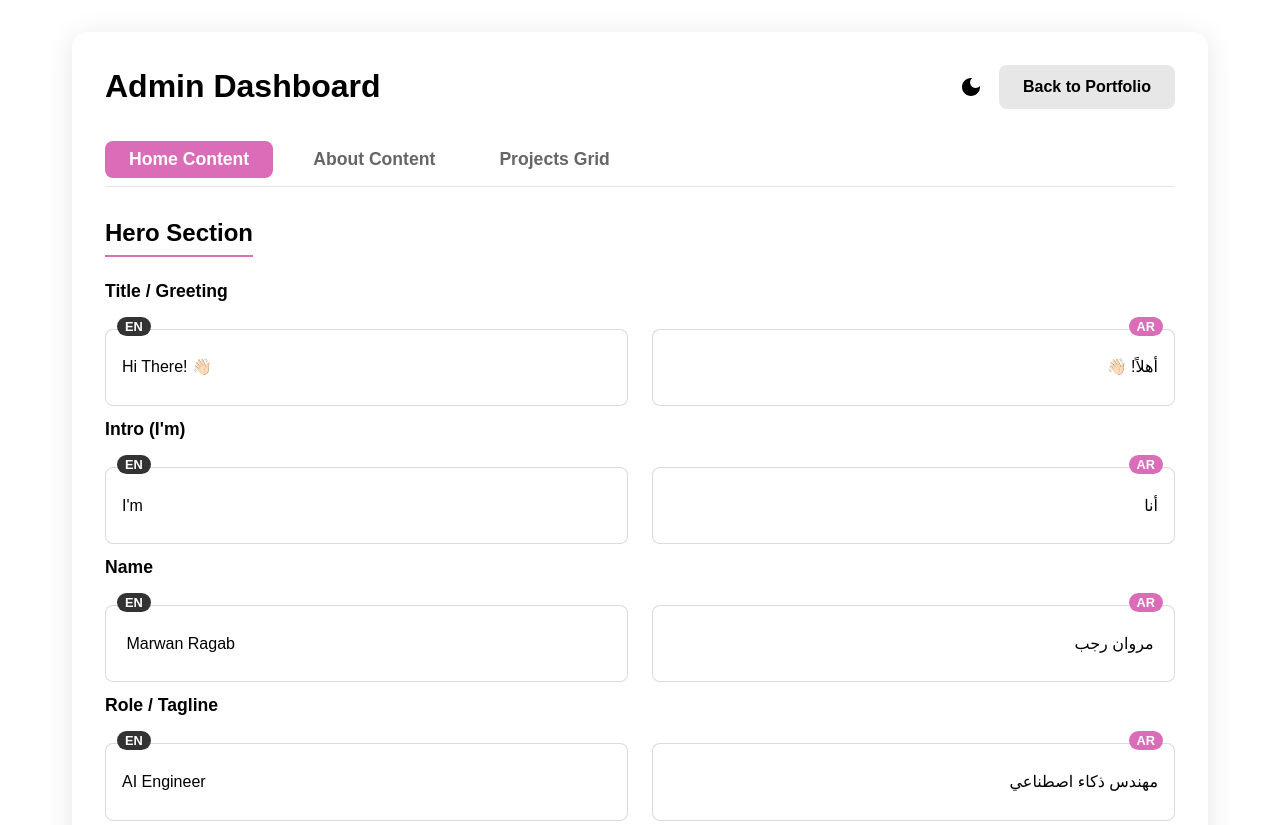
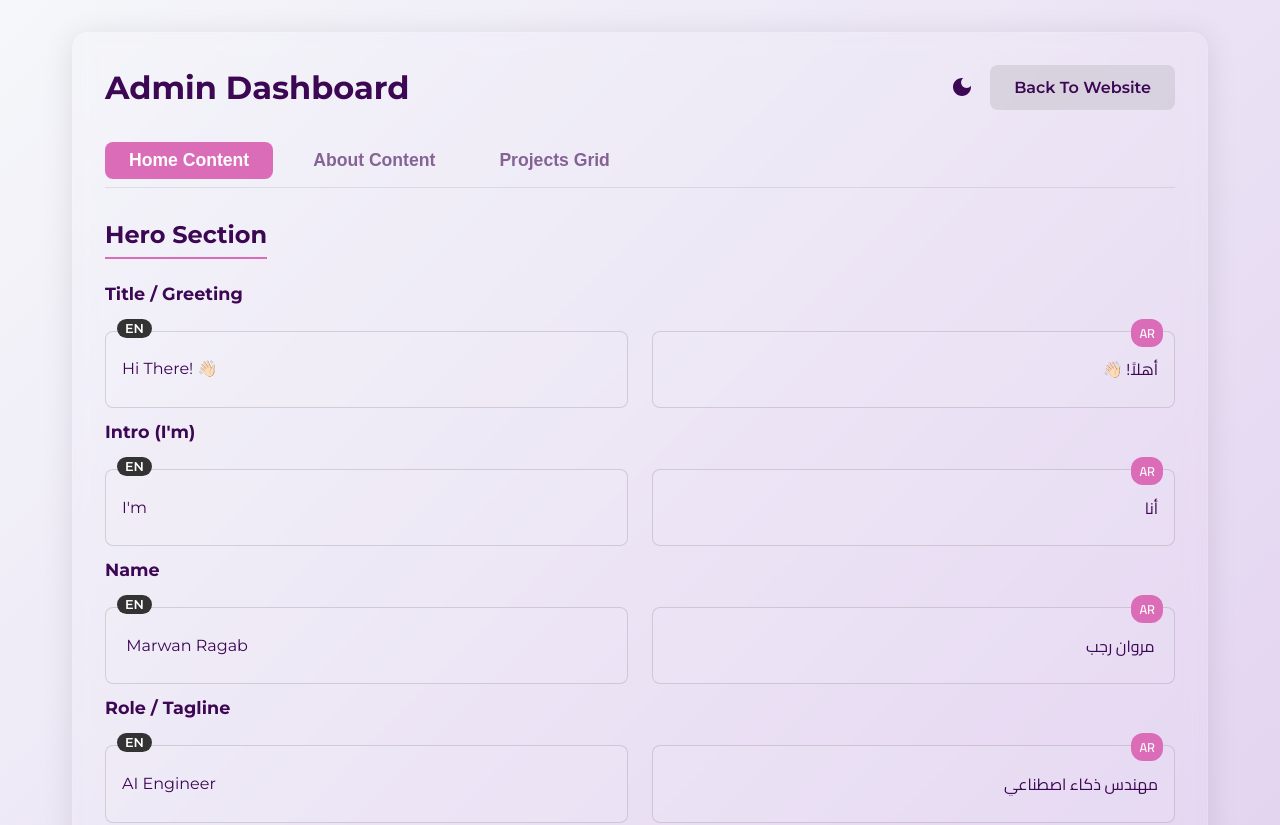
Before and after one commit to Amrsamy19/portfolio-v2, a Next.js app: page /admin in a window 1280 px wide. Shown: the top 825 px of the page. Built offline with nearby package versions, Linux system fonts and the light colour scheme.

Commit message:
feat: implement Admin dashboard for content management and initial project structure setup

```diff
--- a/Theme.jsx
+++ b/Theme.jsx
@@ -1,20 +1,25 @@
 "use client";
 /* eslint-disable react/prop-types */
-import { createContext, useState } from "react";
+import { createContext, useState, useEffect } from "react";
 
 const ThemeContext = createContext();
 
 function ThemeProvider(props) {
-  const [darkMode, setDarkMode] = useState(() => {
+  const [darkMode, setDarkMode] = useState(false);
+
+  useEffect(() => {
     const savedTheme = localStorage.getItem("portfolio_theme");
-    return savedTheme ? savedTheme === "dark" : false;
-  });
+    if (savedTheme === "dark") {
+      setDarkMode(true);
+    }
+  }, []);
 
   const toggleDarkMode = () => {
     const newTheme = !darkMode;
     setDarkMode(newTheme);
     localStorage.setItem("portfolio_theme", newTheme ? "dark" : "light");
   };
+
   return (
     <>
       <ThemeContext.Provider value={{ darkMode, toggleDarkMode }}>
--- /dev/null
+++ b/app/ClientLayoutWrapper.jsx
@@ -0,0 +1,30 @@
+/* eslint-disable react/prop-types */
+"use client";
+
+import { useContext, useEffect, useState } from "react";
+import { ThemeContext } from "../Theme";
+import { useTranslation } from "react-i18next";
+
+export function ClientLayoutWrapper({ children }) {
+  const { darkMode } = useContext(ThemeContext);
+  const { i18n } = useTranslation();
+  const [mounted, setMounted] = useState(false);
+
+  useEffect(() => {
+    setMounted(true);
+  }, []);
+
+  if (!mounted) {
+    // Prevent flash of unstyled content during SSR mismatch
+    return <div style={{ visibility: "hidden" }}>{children}</div>;
+  }
+
+  const themeClass = darkMode ? "home__dark" : "home__light";
+  const langClass = i18n.language === "ar" ? "arabic__font" : "english__font";
+
+  return (
+    <div className={`App ${themeClass} ${langClass}`}>
+      {children}
+    </div>
+  );
+}
--- a/app/layout.jsx
+++ b/app/layout.jsx
@@ -1,6 +1,22 @@
+/* eslint-disable react-refresh/only-export-components */
+/* eslint-disable react/prop-types */
 import { Providers } from "./Providers";
+import { ClientLayoutWrapper } from "./ClientLayoutWrapper";
+import { Cairo, Montserrat } from "next/font/google";
 import "../src/index.css";
 import "../src/App.css";
+
+const cairo = Cairo({
+  subsets: ["arabic", "latin"],
+  weight: ["300", "400", "500", "600", "700"],
+  variable: "--font-cairo",
+});
+
+const montserrat = Montserrat({
+  subsets: ["latin"],
+  weight: ["300", "400", "500", "600", "700"],
+  variable: "--font-montserrat",
+});
 
 export const metadata = {
   title: "My Portfolio",
@@ -9,9 +25,13 @@ export const metadata = {
 
 export default function RootLayout({ children }) {
   return (
-    <html lang="en">
+    <html lang="en" className={`${cairo.variable} ${montserrat.variable}`}>
       <body>
-        <Providers>{children}</Providers>
+        <Providers>
+          <ClientLayoutWrapper>
+            {children}
+          </ClientLayoutWrapper>
+        </Providers>
       </body>
     </html>
   );
--- a/src/App.css
+++ b/src/App.css
@@ -42,7 +42,7 @@
 }
 
 .arabic__font {
-  font-family: "Cairo", sans-serif;
+  font-family: var(--font-cairo), sans-serif;
   font-weight: 500;
 }
 
@@ -57,7 +57,7 @@
 }
 
 .english__font {
-  font-family: "Montserrat", sans-serif;
+  font-family: var(--font-montserrat), sans-serif;
 }
 
 .home__dark {
--- a/src/components/Admin/index.jsx
+++ b/src/components/Admin/index.jsx
@@ -232,7 +232,7 @@ export const AdminDashboard = ({ darkMode, toggleDarkMode }) => {
       <div className="admin__image-upload" style={{ marginBottom: "2rem" }}>
         <p>Profile Image: {enData?.about?.image || "Default"}</p>
         <img
-          src={enData?.about?.image && enData.about.image !== "about.image" ? enData.about.image : ProfilePic}
+          src={enData?.about?.image && enData.about.image !== "about.image" ? enData.about.image : ProfilePic.src}
           alt="Profile Preview"
           style={{ width: "150px", height: "150px", objectFit: "cover", borderRadius: "50%", marginBottom: "1rem", border: "2px solid #db6db8" }}
         />
@@ -369,7 +369,7 @@ export const AdminDashboard = ({ darkMode, toggleDarkMode }) => {
   }
 
   return (
-    <div className="admin__container english__font">
+    <div className="admin__container">
       <div className="glass-card admin__main-card">
         <div className="admin__header">
           <h1>Admin Dashboard</h1>
@@ -380,7 +380,9 @@ export const AdminDashboard = ({ darkMode, toggleDarkMode }) => {
             >
               {darkMode ? <LightMode /> : <DarkMode />}
             </span>
-            <Link to="/" className="admin__btn">Back to Portfolio</Link>
+            <Link href="/" className="admin__btn">
+              Back To Website
+            </Link>
           </div>
         </div>
 
```
Also changed, not shown: app/page.jsx (+2 -6 lines), src/components/About/index.jsx (+7 -1 lines).
